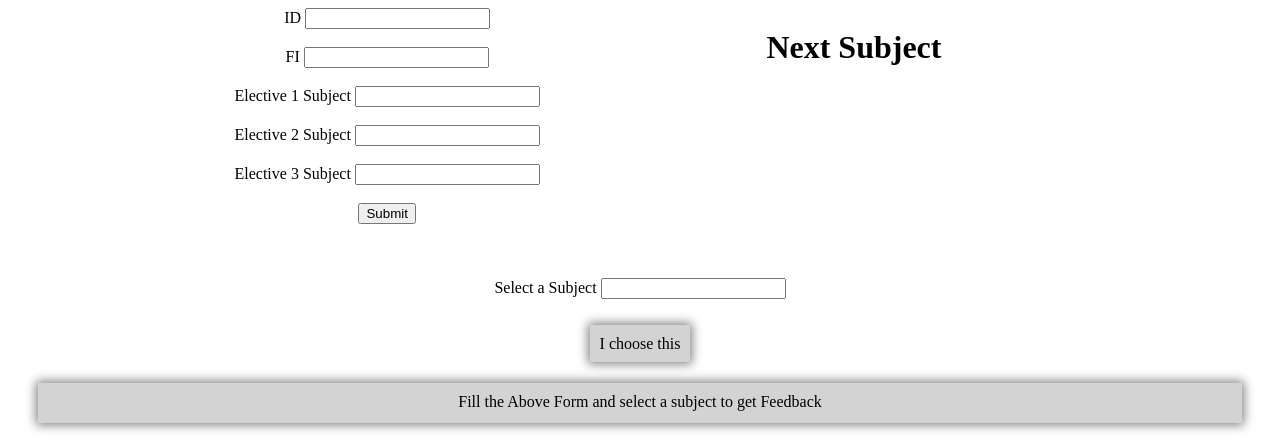
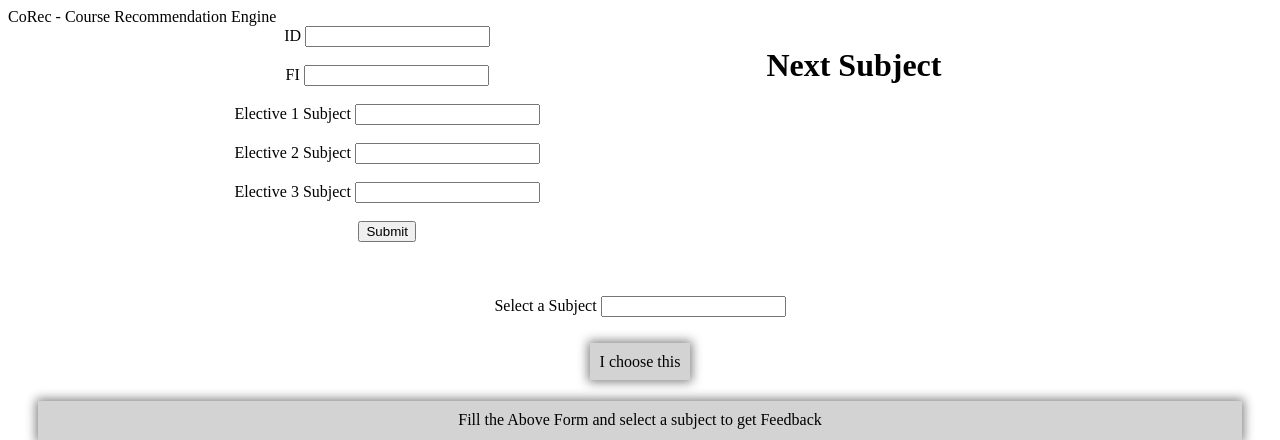
Before and after one commit to seeni-dev/CourseRecommendation, a Flask app: page / in a window 1280 px wide. Shown: the top 440 px of the page. Run offline with Flask 2, Linux system fonts and the light colour scheme; parts of the project's set-up code (start-up, migrations or seed data) failed here and were passed over.

Commit message:
predictHome Fix title

```diff
--- a/src/templates/predictHome.html
+++ b/src/templates/predictHome.html
@@ -2,7 +2,7 @@
 <html lang="en">
 <head>
     <meta charset="UTF-8">
-    <title>Predict</title>
+    <title>CoRec - Course Recommendation Engine</title>
     <style>
         .container-horizontal{
             display: flex;
@@ -26,10 +26,15 @@
         #select{
             cursor: pointer;
         }
+        header{
+            display:flex;
+            text-align:center;
+        }
     </style>
 </head>
+<header>CoRec - Course Recommendation Engine </header>
 <body>
-    <div class="container-horizontal">
+        <div class="container-horizontal">
         <div class="container-entry form">
             <form action="/predict" method="post" >
                 <label for="id">ID</label>
```
